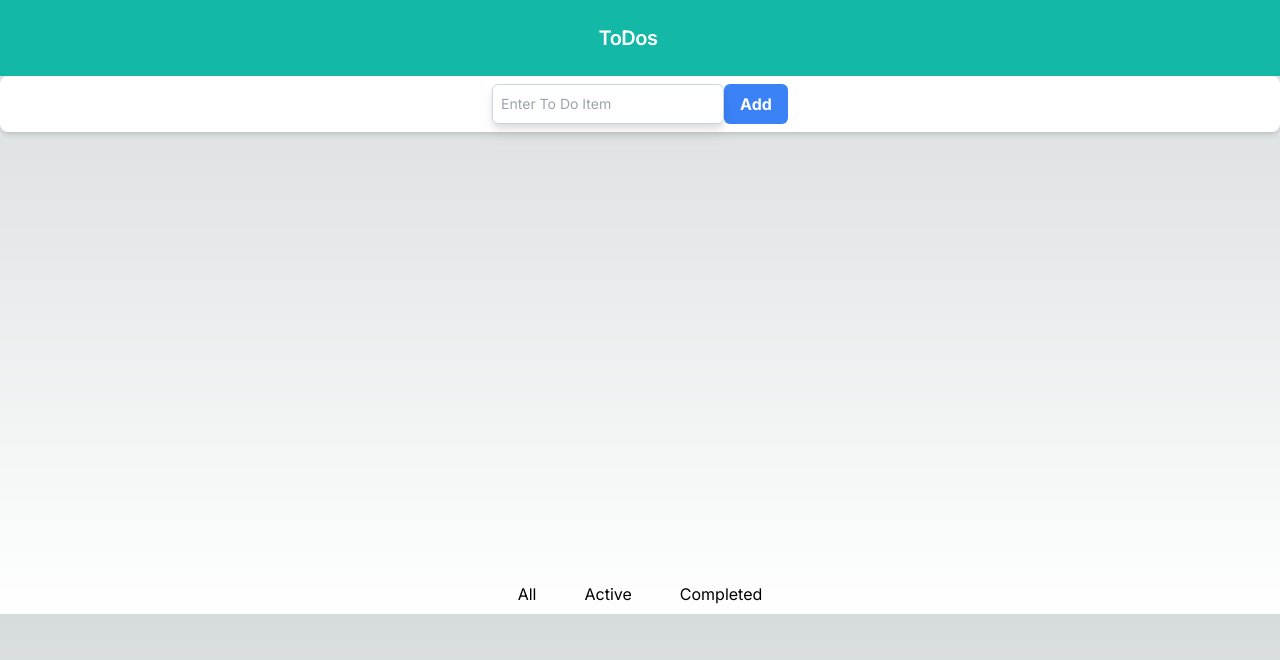
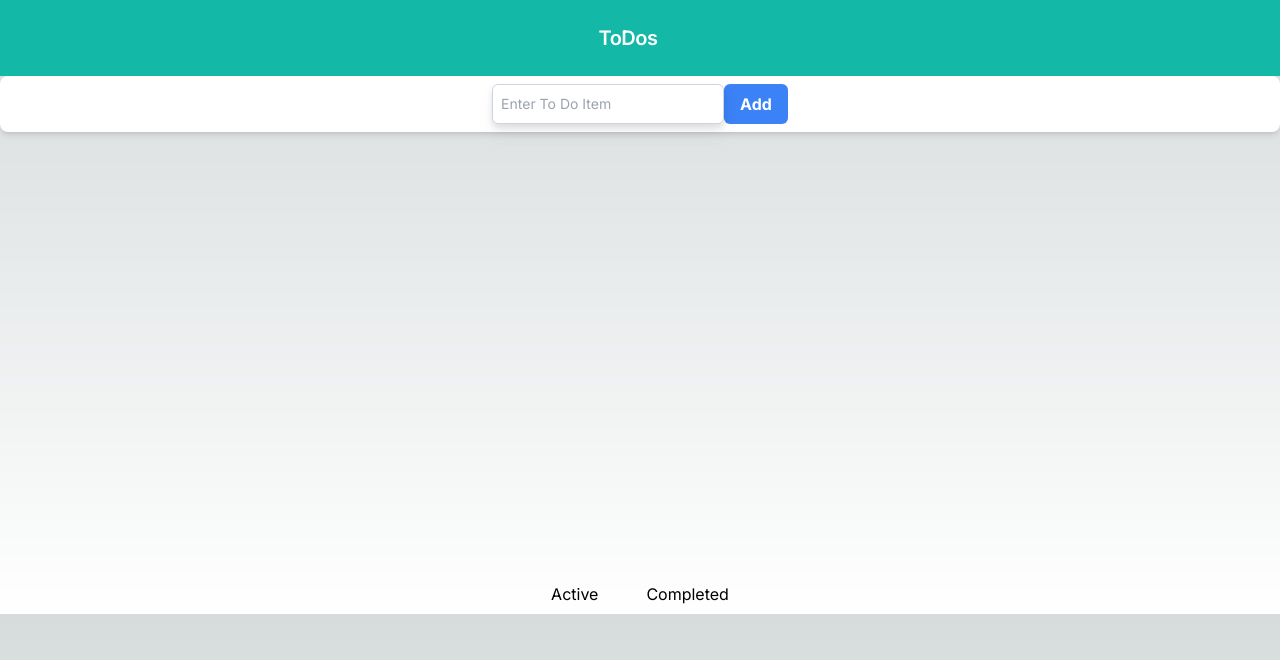
Before and after one commit to SheoranRavi/ListsApp, a Next.js app in the folder webapp/: page / in a window 1280 px wide. Shown: the top 660 px of the page. Built offline with nearby package versions, Linux system fonts and the light colour scheme.

Commit message:
removed all filter

```diff
--- a/webapp/src/app/components/Filters.jsx
+++ b/webapp/src/app/components/Filters.jsx
@@ -2,10 +2,6 @@ import React, { useState } from "react";
 import toDoStates from "../common/toDoStates";
 export default function Filters(props) {
 	const filters = [
-		{
-			id: 1,
-			name: toDoStates.all,
-		},
 		{
 			id: 2,
 			name: toDoStates.active,
--- a/webapp/src/app/components/ToDoFrame.jsx
+++ b/webapp/src/app/components/ToDoFrame.jsx
@@ -10,7 +10,7 @@ import toDoStates from '../common/toDoStates';
 
 export default function ToDoFrame(){
     const [toDoItems, setToDoItems] = useState([]);
-    const [filterState, setFilter] = useState(toDoStates.all);
+    const [filterState, setFilter] = useState(toDoStates.active);
     console.log('re-rendering ToDoFrame');
 
     const handleToDoItemsUpdate = () => {
```
